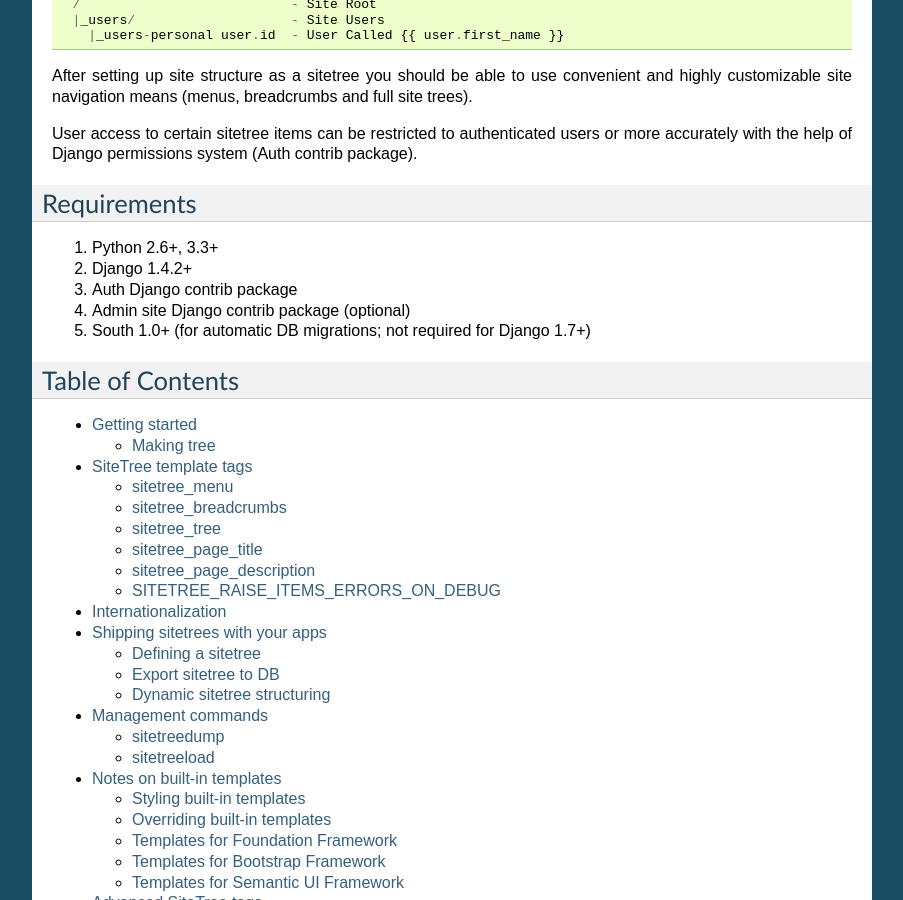
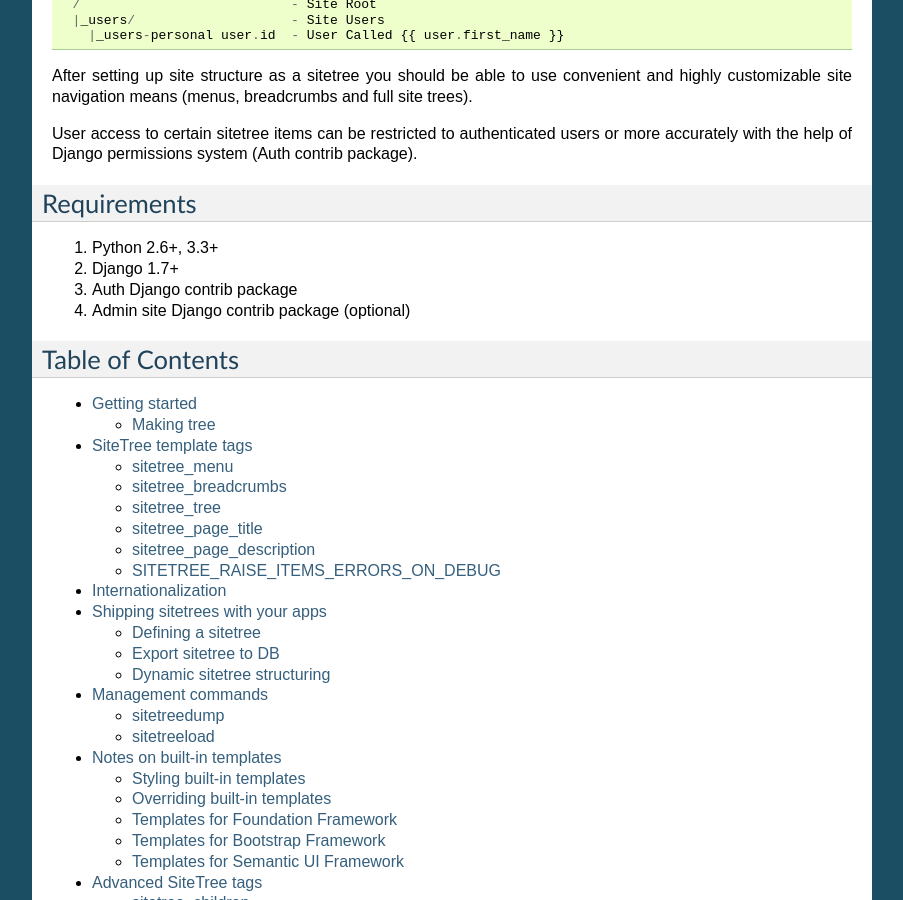
Before and after one commit to idlesign/django-sitetree, a Sphinx documentation site: the page built from docs/source/index.rst, in a window 1280 px wide and 900 px high, scrolled down 458 px. Shown: the whole window, without its empty margins (198-1101 px from the left). Built offline with Sphinx 7.4.7, drawn with Linux system fonts in a browser that asks for light colours.

Commit message:
Dropped Django 1.5, 1.6 support (will not be tested anymore).

```diff
--- a/docs/source/index.rst
+++ b/docs/source/index.rst
@@ -30,10 +30,9 @@
 ------------
 
 1. Python 2.6+, 3.3+
-2. Django 1.4.2+
+2. Django 1.7+
 3. Auth Django contrib package
 4. Admin site Django contrib package (optional)
-5. South 1.0+ (for automatic DB migrations; not required for Django 1.7+)
 
 
 Table of Contents
```
Also changed, not shown: .travis.yml, 2 other files.
